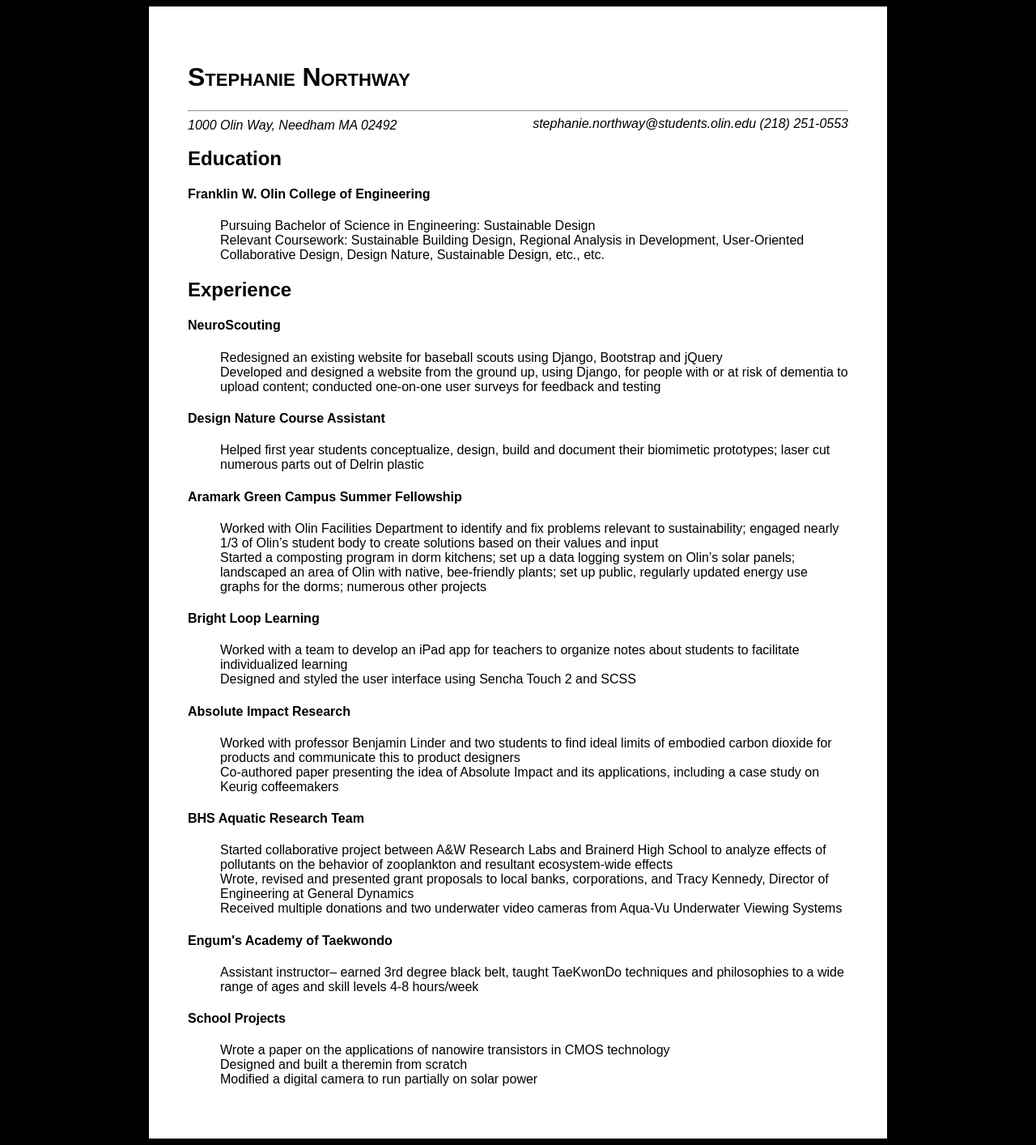
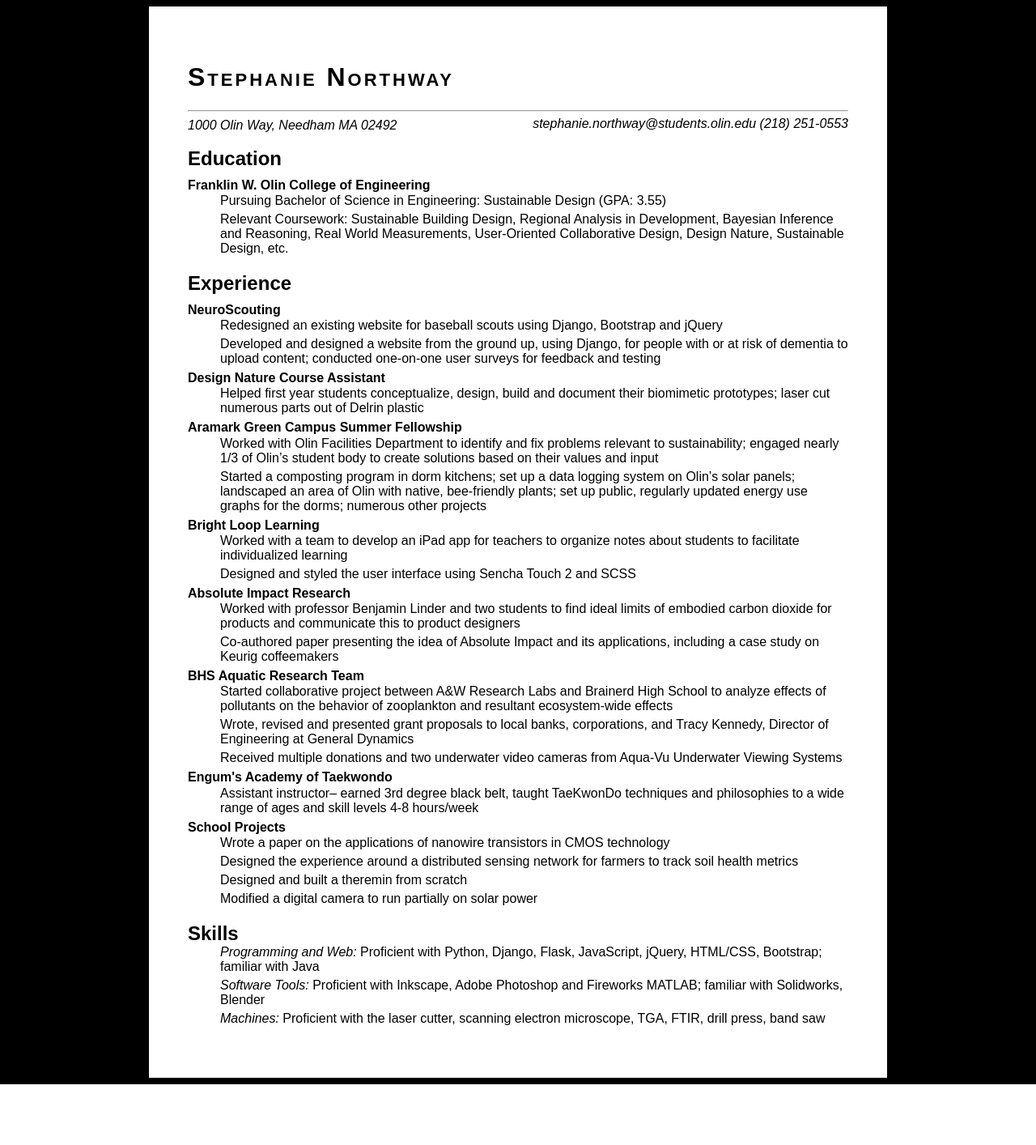
Before and after one commit to snorthway/newPortfolio, a Flask app: page /resume in a window 1280 px wide. Shown: the whole page at 81% size. After the commit the page ends 1339 px from the top, so only its background shows below. Run offline with Flask 2, Linux system fonts and the light colour scheme; some web fonts are replaced.

Commit message:
add some stuff to resume, change debug to false

```diff
--- a/newPortfolio/__init__.py
+++ b/newPortfolio/__init__.py
@@ -14,7 +14,7 @@ app = start_app()
 app.config['S3_BUCKET_NAME'] = 'snorthway_portfolio'
 
 
-app.debug = True
+app.debug = False
 
 from views import *
 
--- a/newPortfolio/static/css/resume.css
+++ b/newPortfolio/static/css/resume.css
@@ -5,6 +5,20 @@ body {
 
 ul {
 	list-style-type: none;
+	margin-top: -20px;
+}
+
+li {
+	margin-bottom: 5px;
+}
+
+h1 {
+	font-variant: small-caps;
+	letter-spacing: 3px;
+}
+
+h4 {
+	margin-top: -10px;
 }
 
 .paper-container {
--- a/newPortfolio/templates/resume.html
+++ b/newPortfolio/templates/resume.html
@@ -11,15 +11,15 @@
 	</head>
 	<body>
 		<div class="paper-container">
-			<h1 style="font-variant:small-caps;">Stephanie Northway</h1>
+			<h1>Stephanie Northway</h1>
 			<hr>
 			<address>1000 Olin Way, Needham MA 02492</address>
 			<address class="right">stephanie.northway@students.olin.edu (218) 251-0553</address>
 			<h2>Education</h2>
 			<h4>Franklin W. Olin College of Engineering</h4>
 			<ul>
-				<li>Pursuing Bachelor of Science in Engineering: Sustainable Design</li>
-				<li>Relevant Coursework: Sustainable Building Design, Regional Analysis in Development, User-Oriented Collaborative Design, Design Nature, Sustainable Design, etc., etc.</li>
+				<li>Pursuing Bachelor of Science in Engineering: Sustainable Design (GPA: 3.55)</li>
+				<li>Relevant Coursework: Sustainable Building Design, Regional Analysis in Development, Bayesian Inference and Reasoning, Real World Measurements, User-Oriented Collaborative Design, Design Nature, Sustainable Design, etc.</li>
 			</ul>
 			<h2>Experience</h2>
 			<h4>NeuroScouting</h4>
@@ -59,8 +59,15 @@
 			<h4>School Projects</h4>
 			<ul>
 				<li>Wrote a paper on the applications of nanowire transistors in CMOS technology</li>
+				<li>Designed the experience around a distributed sensing network for farmers to track soil health metrics</li>
 				<li>Designed and built a theremin from scratch</li>
 				<li>Modified a digital camera to run partially on solar power</li>
+			</ul>
+			<h2>Skills</h2>
+			<ul>
+				<li><em>Programming and Web:</em> Proficient with Python, Django, Flask, JavaScript, jQuery, HTML/CSS, Bootstrap; familiar with Java</li>
+				<li><em>Software Tools:</em> Proficient with Inkscape, Adobe Photoshop and Fireworks MATLAB; familiar with Solidworks, Blender</li>
+				<li><em>Machines:</em> Proficient with the laser cutter, scanning electron microscope, TGA, FTIR, drill press, band saw</li>
 			</ul>
 		</div>
 	</body>
```
